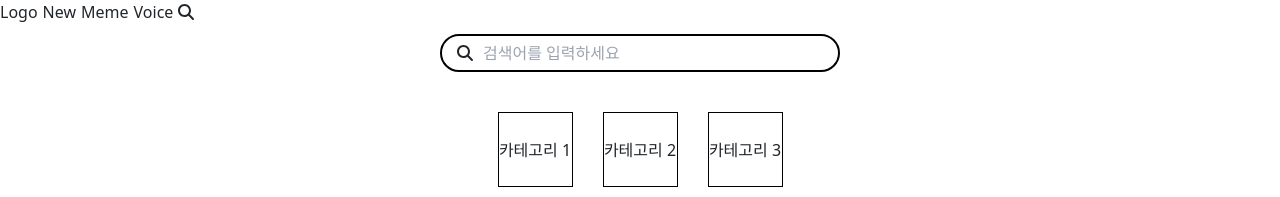
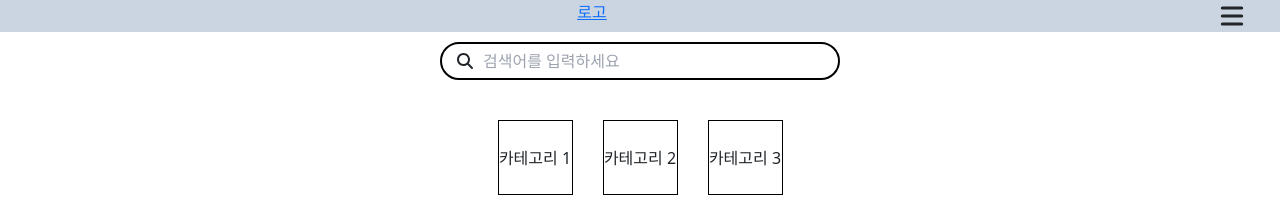
Before and after one commit to manu1307/Flawless-KuHackathon, a React (Create React App) app: page / in a window 1280 px wide. Shown: the top 197 px of the page. Built offline with nearby package versions, Linux system fonts and the light colour scheme.

Commit message:
놓친 머지 제대로 다시.. reset! 요거대로 다시 따서 첨부터 하기

```diff
--- a/package.json
+++ b/package.json
@@ -15,6 +15,7 @@
     "react-dom": "^18.2.0",
     "react-router-dom": "^6.3.0",
     "react-scripts": "5.0.1",
+    "recoil": "^0.7.5",
     "styled-components": "^5.3.5",
     "web-vitals": "^2.1.4"
   },
--- /dev/null
+++ b/src/atoms/atom-menu.js
@@ -0,0 +1,6 @@
+import { atom } from "recoil";
+
+export const menuIsOpenState = atom({
+  key: "menuIsOpenState",
+  default: false,
+});
--- a/src/components/Header.js
+++ b/src/components/Header.js
@@ -2,37 +2,54 @@ import React from "react";
 import { useNavigate } from "react-router-dom";
 import { faMagnifyingGlass } from "@fortawesome/free-solid-svg-icons";
 import { FontAwesomeIcon } from "@fortawesome/react-fontawesome";
+import { useRecoilState, useRecoilValue } from "recoil";
+import { menuIsOpenState } from "../atoms/atom-menu";
 
 export default function Header() {
   const navigate = useNavigate();
+  const [isOpen, setIsOpen] = useRecoilState(menuIsOpenState);
   return (
-    <div style={{ display: "flex" }}>
-      <div onClick={() => navigate("/")} style={{ cursor: "pointer" }}>
-        Logo
+    <div className="h-full">
+      <div className="h-full bg-slate-300 flex justify-between">
+        <div>{""}</div>
+        <div className="flex w-1/6 justify-center items-center ">
+          <div className="h-8">
+            <a href="/">로고</a>
+          </div>
+        </div>
+        <div className="flex flex-col justify-center items-center mx-8">
+          <button
+            onClick={() => {
+              setIsOpen(!isOpen);
+            }}
+          >
+            <svg
+              xmlns="http://www.w3.org/2000/svg"
+              className="h-8 w-8 "
+              viewBox="0 0 20 20"
+              fill="currentColor"
+            >
+              <path
+                fillRule="evenodd"
+                d="M3 5a1 1 0 011-1h12a1 1 0 110 2H4a1 1 0 01-1-1zM3 10a1 1 0 011-1h12a1 1 0 110 2H4a1 1 0 01-1-1zM3 15a1 1 0 011-1h12a1 1 0 110 2H4a1 1 0 01-1-1z"
+                clipRule="evenodd"
+              />
+            </svg>
+          </button>
+        </div>
+
+        {/* <div className="flex items-center justify-end">
+      <div className="m-3">
+      <div className="flex">
+      <a href="/" className="mx-5">
+            테니스 예약
+          </a>
+          <a href="/" className="mx-5">
+            골프장 예약
+            </a>
+        </div>
       </div>
-      <div
-        onClick={() => navigate("/new")}
-        style={{ cursor: "pointer", marginLeft: "5px" }}
-      >
-        New
-      </div>
-      <div
-        onClick={() => navigate("/meme")}
-        style={{ cursor: "pointer", marginLeft: "5px" }}
-      >
-        Meme
-      </div>
-      <div
-        onClick={() => navigate("/voice")}
-        style={{ cursor: "pointer", marginLeft: "5px" }}
-      >
-        Voice
-      </div>
-      <div
-        onClick={() => navigate("/search")}
-        style={{ cursor: "pointer", marginLeft: "5px" }}
-      >
-        <FontAwesomeIcon icon={faMagnifyingGlass} />
+    </div> */}
       </div>
     </div>
   );
--- /dev/null
+++ b/src/components/Menu.js
@@ -0,0 +1,6 @@
+import { useRecoilState, useRecoilValue } from "recoil";
+import { menuIsOpenState } from "../atoms/atom-menu";
+
+export default function Menu() {
+  return <div className="h-full w-1/6 bg-gray-500 ">메뉴</div>;
+}
--- a/src/index.js
+++ b/src/index.js
@@ -4,12 +4,15 @@ import "./index.css";
 import App from "./App";
 import { BrowserRouter } from "react-router-dom";
 import "bootstrap/dist/css/bootstrap.min.css";
+import { RecoilRoot } from "recoil";
 
 const root = ReactDOM.createRoot(document.getElementById("root"));
 root.render(
   <React.StrictMode>
     <BrowserRouter>
-      <App />
+      <RecoilRoot>
+        <App />
+      </RecoilRoot>
     </BrowserRouter>
   </React.StrictMode>
 );
--- a/src/pages/Home.js
+++ b/src/pages/Home.js
@@ -3,9 +3,13 @@ import { Container, Row, Col } from "react-bootstrap";
 import styled from "styled-components";
 import SearchInputContainer from "../components/SearchInputContainer";
 import RecommendBanner from "../components/RecommendBanner";
-import InfoBanner from "../components/InfoBanner";
+import Menu from "../components/Menu";
+import { useRecoilValue } from "recoil";
+import { menuIsOpenState } from "../atoms/atom-menu";
 export default function Home() {
+  const isOpen = useRecoilValue(menuIsOpenState);
   return (
+    <div style={{ display: "flex" }}>
       <Container>
         <SearchContainer>
           <SearchInputContainer />
@@ -40,6 +44,8 @@ export default function Home() {
         <InfoBanner />
       </Row> */}
       </Container>
+      {isOpen && <Menu />}
+    </div>
   );
 }
 const SearchContainer = styled.div`
```
Also changed, not shown: 1 other file (tests, documents, lock files or other folders). Lines whose indentation alone changed are shown as unchanged.
